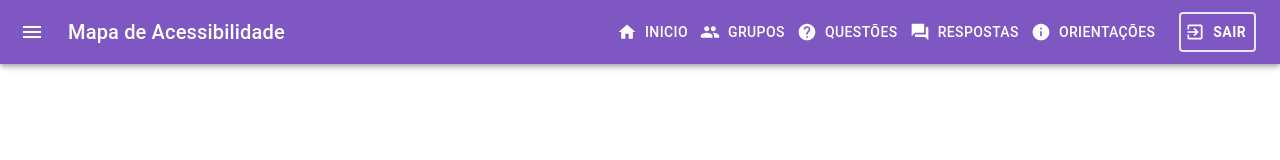
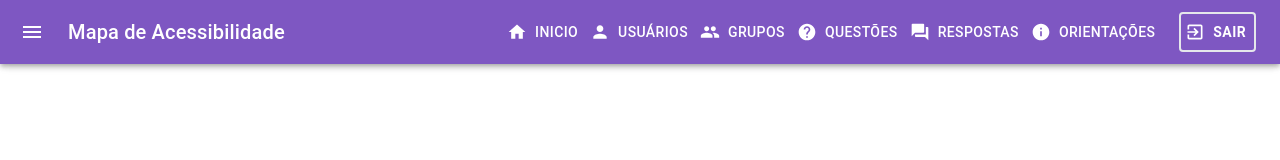
Before and after one commit to joselisboaa/TCC-Front, a Next.js app: page /home/users/edit/1 in a window 1280 px wide. Shown: the top 160 px of the page. Built offline with nearby package versions, Linux system fonts and the light colour scheme; no server answers.

Commit message:
feat: add users icon and route in navbar

```diff
--- a/src/components/Navbar.tsx
+++ b/src/components/Navbar.tsx
@@ -3,7 +3,7 @@
 
 import React, { useState } from "react";
 import { AppBar, Toolbar, Typography, Button, Box, Drawer, List, ListItem, ListItemText, IconButton, Divider } from "@mui/material";
-import { Menu as MenuIcon, ExitToApp as ExitIcon, Group, Help, QuestionAnswer, Info } from "@mui/icons-material";
+import { Menu as MenuIcon, Person, ExitToApp as ExitIcon, Group, Help, QuestionAnswer, Info } from "@mui/icons-material";
 import { useRouter } from "next/navigation";
 import HomeIcon from '@mui/icons-material/Home';
 import Cookies from "js-cookie";
@@ -40,6 +40,9 @@ export default function Navbar() {
           <Box>
             <Button color="inherit" startIcon={<HomeIcon />} onClick={() => navigateTo("/home")}>
               Inicio
+            </Button>
+            <Button color="inherit" startIcon={<Person />} onClick={() => navigateTo("/home/users")}>
+              Usuários
             </Button>
             <Button color="inherit" startIcon={<Group />} onClick={() => navigateTo("/home/user-group")}>
               Grupos
@@ -81,6 +84,10 @@ export default function Navbar() {
               <HomeIcon sx={{ mr: 1 }} />
               <ListItemText primary="Início" />
             </ListItem>
+            <ListItem component="button" onClick={() => navigateTo("/home/users")}>
+              <Person sx={{ mr: 1 }} />
+              <ListItemText primary="Usuários" />
+            </ListItem>
             <ListItem component="button" onClick={() => navigateTo("/home/user-group")}>
               <Group sx={{ mr: 1 }} />
               <ListItemText primary="Grupos" />
```
